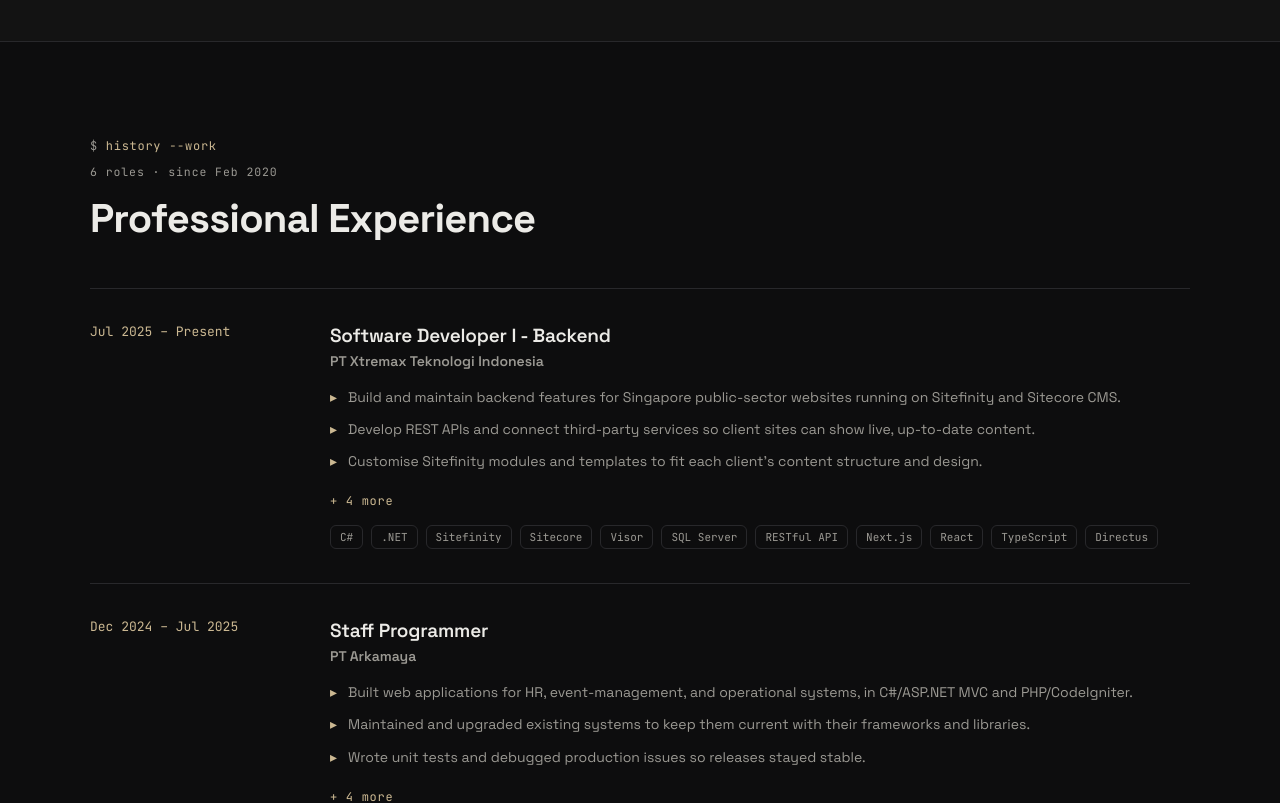
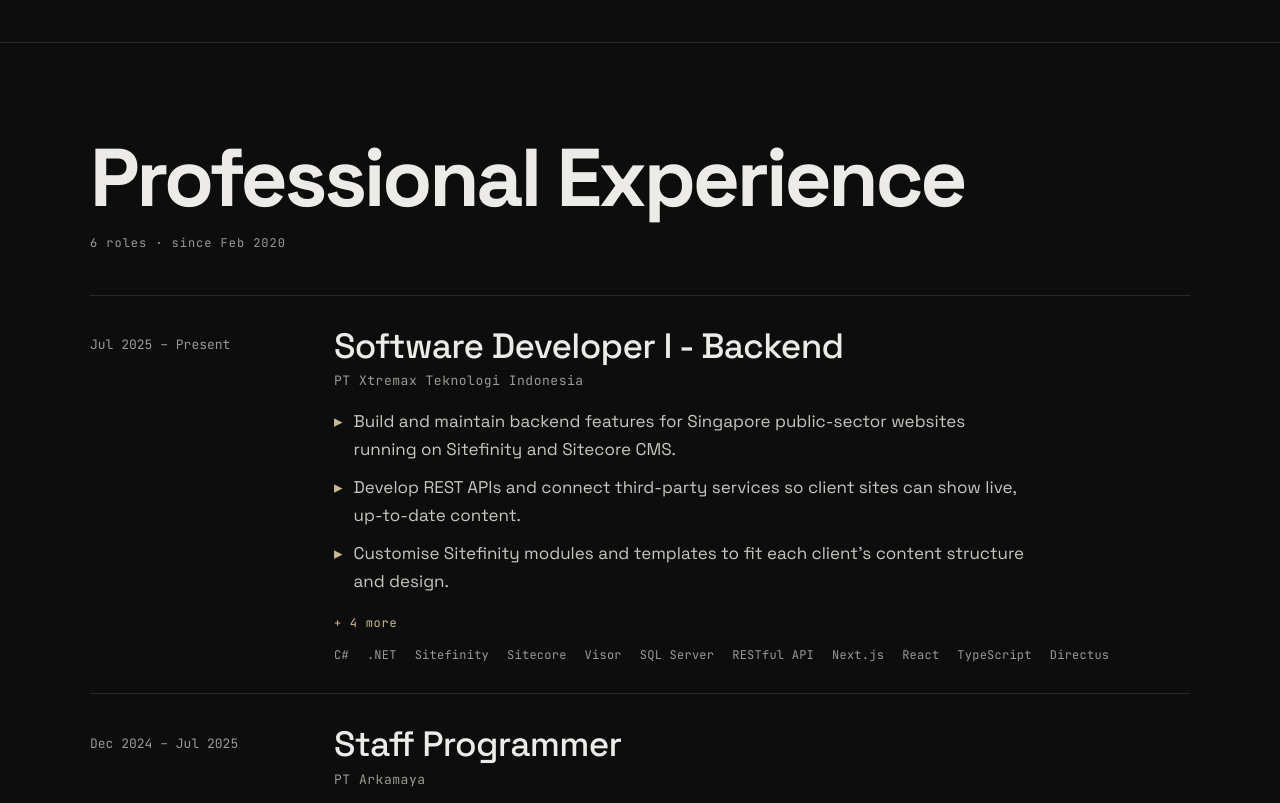
Before and after one commit to jefrykurniaone/porto-jefry, a Next.js app: page /en in a window 1280 px wide. Shown: the part 1620-2423 px from the top of the page. Built offline with nearby package versions, Linux system fonts and the light colour scheme; no server answers.

Commit message:
feat: add the scramble title, reveal primitive and experience rows (#76)

```diff
--- a/src/app/globals.css
+++ b/src/app/globals.css
@@ -331,25 +331,20 @@
     padding: 0 24px;
 }
 
+/* Sections are separated by this hairline alone. `.section-band--alt` no longer
+   changes the background — every section sits on the page's --bg — and has no
+   rule of its own; the class is left in markup until #80 retires it. */
 .section-band {
     border-top: 1px solid var(--line);
-}
-
-/* The 0.35s here, on .panel-card and on the navbar and terminal is the same
-   0.35s <body> uses. Between them they cover essentially the whole viewport, so
-   a theme switch reads as one crossfade instead of a flash with the page field
-   trailing behind it. Deliberately NOT a universal `* { transition: color }`:
-   that would also put a 350ms lag on every link and button hover. */
-.section-band--alt {
-    background: var(--bg2);
-    transition: background 0.35s ease;
 }
 
 .section-inner {
     padding: 96px 24px;
 }
 
-/* The kicker is a shell command now, not an uppercase label, so the 0.2em
+/* Contact's own header is the last user of the kicker (SectionHeader no longer
+   renders one); these two rules go when Contact is restyled (#79).
+   The kicker is a shell command now, not an uppercase label, so the 0.2em
    tracking the Tracking-With-Caps Rule requires no longer applies — that rule is
    about uppercase runs. Code reads tighter; 0.06em keeps `ls -la ~/work` looking
    like something typed rather than something set. */
@@ -367,36 +362,79 @@
     color: var(--muted);
 }
 
-/* The command's output. Real counts read from the data arrays, so a recruiter
+/* SectionHeader: the display title, then the summary Label under it. */
+.section-header {
+    display: flex;
+    flex-direction: column;
+    gap: 18px;
+    margin: 0 0 44px;
+}
+
+/* The summary Label. Real counts read from the data arrays, so a recruiter
    scanning at speed gets the shape of each section before reading any of it. */
 .section-output {
     font-family: var(--font-mono), monospace;
-    font-size: 11.5px;
+    font-size: 12px;
     letter-spacing: 0.08em;
     color: var(--muted);
-    margin: 0 0 14px;
+    margin: 0;
 }
 
+/* `overflow-wrap` breaks a single word wider than a 320px column (the English
+   "Certifications" at the clamp floor) instead of letting it overflow. */
 .section-title {
-    font-size: clamp(28px, 4vw, 40px);
+    font-size: var(--fs-section);
     font-weight: 700;
-    letter-spacing: -0.02em;
-    margin: 0 0 44px;
+    line-height: 0.95;
+    letter-spacing: -0.04em;
+    overflow-wrap: break-word;
+    margin: 0;
 }
 
+/* ScrambleTitle. The real-text layer is in flow and sets the box; the glyph
+   layer is absolutely placed over it, so the scramble cannot shift layout. The
+   glyph layer is empty at rest, and only while the tween fills it is the real
+   text made transparent — colour, not visibility, so the heading's accessible
+   name stays the real title throughout. */
+.scramble-title {
+    position: relative;
+    display: block;
+}
+
+.scramble-title__glyphs {
+    position: absolute;
+    inset: 0;
+    pointer-events: none;
+    /* The glyph set has no spaces, so an unresolved run is one long word;
+       let it wrap inside the title's box rather than run off the side. */
+    overflow-wrap: anywhere;
+}
+
+.scramble-title__glyphs:not(:empty) + .scramble-title__text {
+    color: transparent;
+}
+
+/* A plain Label list item: no pill box. Items are spaced by the row's gap. */
 .chip {
     font-family: var(--font-mono), monospace;
-    font-size: 11px;
+    font-size: 12px;
+    letter-spacing: 0.02em;
     color: var(--muted);
-    border: 1px solid var(--line);
-    border-radius: 6px;
-    padding: 4px 9px;
 }
 
 .chip-row {
     display: flex;
     flex-wrap: wrap;
-    gap: 8px;
+    gap: 6px 18px;
+}
+
+/* The list reset for a `ul.chip-row` of `li.chip`. Zero specificity, so it only
+   beats the user-agent list styles and never a section's own margin on the row,
+   which this block would otherwise override by coming later in the cascade. */
+:where(.chip-row) {
+    margin: 0;
+    padding: 0;
+    list-style: none;
 }
 
 /* Card eyebrow/period pair. Originally Projects-only, also used by Education's
--- a/src/app/styles/sections/experience.css
+++ b/src/app/styles/sections/experience.css
@@ -1,64 +1,92 @@
-/* ── Experience ── */
+/* ── Experience ──
+   Ruled rows, no boxes: a hairline on top of each row, the Labels (period,
+   location) in a narrow left column, the role at the lead size on the right. */
 .exp-row {
     display: grid;
-    grid-template-columns: minmax(170px, 210px) 1fr;
-    gap: 30px;
-    padding: 34px 0;
+    grid-template-columns: minmax(170px, 220px) minmax(0, 1fr);
+    gap: 24px;
+    padding: 30px 0;
     border-top: 1px solid var(--line);
 }
 
 @media (max-width: 640px) {
     .exp-row {
-        grid-template-columns: 1fr;
-        gap: 12px;
+        grid-template-columns: minmax(0, 1fr);
+        gap: 8px;
     }
 }
 
-.exp-period {
+/* Drops the Labels onto the role's first line: the role runs at --fs-lead, so a
+   top-aligned 13px period would sit visibly above it. Scales with the lead step
+   so the two stay level across the clamp. */
+.exp-row__meta {
+    padding-top: calc(var(--fs-lead) * 0.3);
+}
+
+@media (max-width: 640px) {
+    .exp-row__meta {
+        padding-top: 0;
+    }
+}
+
+.exp-period,
+.exp-location {
     font-family: var(--font-mono), monospace;
     font-size: 13px;
-    color: var(--accent-ink);
-    margin: 0 0 6px;
+    color: var(--muted);
+    font-variant-numeric: tabular-nums;
+    margin: 0;
 }
 
 .exp-location {
-    font-family: var(--font-mono), monospace;
-    font-size: 11.5px;
-    color: var(--muted);
-    margin: 0;
+    margin-top: 6px;
     letter-spacing: 0.08em;
     text-transform: uppercase;
 }
 
 .exp-role {
-    font-size: 19px;
-    font-weight: 600;
-    margin: 0 0 4px;
-    letter-spacing: -0.01em;
+    font-size: var(--fs-lead);
+    font-weight: 500;
+    line-height: 1.15;
+    letter-spacing: -0.02em;
+    margin: 0 0 6px;
+    transition: color 0.2s ease;
+}
+
+/* Hover only where hover exists, so a tap on "show more" does not leave the
+   role stuck in the accent colour on a touch screen. */
+@media (hover: hover) {
+    .exp-row:hover .exp-role {
+        color: var(--accent-ink);
+    }
 }
 
 .exp-company {
-    font-size: 14px;
-    font-weight: 600;
+    font-family: var(--font-mono), monospace;
+    font-size: 13px;
+    letter-spacing: 0.04em;
     color: var(--muted);
-    margin: 0 0 16px;
+    margin: 0 0 18px;
 }
 
 .exp-bullets {
     display: flex;
     flex-direction: column;
-    gap: 9px;
+    gap: 10px;
+    max-width: 68ch;
     margin: 0 0 16px;
     padding: 0;
     list-style: none;
 }
 
+/* Reading text: read in full, so it takes the AAA --reading colour and the
+   reading size, not the Label grey. */
 .exp-bullet {
     display: flex;
     gap: 11px;
-    font-size: 14px;
+    font-size: var(--fs-reading);
     line-height: 1.65;
-    color: var(--muted);
+    color: var(--reading);
 }
 
 .exp-bullet__marker {
--- a/src/components/sections/Experience.tsx
+++ b/src/components/sections/Experience.tsx
@@ -5,6 +5,7 @@
 import { experiences, type ExperienceItem } from '@/data/experience';
 import { translatePeriod } from '@/utils/translate-period';
 import SectionHeader from '@/components/ui/SectionHeader';
+import Reveal from '@/components/ui/Reveal';
 
 const MAX_BULLETS = 3;
 
@@ -69,7 +70,7 @@
 function ExperienceRow({ exp, bullets, period }: Readonly<ExperienceRowProps>) {
     return (
         <div className='exp-row'>
-            <div>
+            <div className='exp-row__meta'>
                 <p className='exp-period'>{period}</p>
                 {LOCATIONS_VARY && (
                     <p className='exp-location'>{exp.location}</p>
@@ -80,11 +81,11 @@
                 <p className='exp-company'>{exp.company}</p>
                 <ExpandableBullets bullets={bullets} />
                 {exp.tech && (
-                    <div className='chip-row'>
+                    <ul className='chip-row'>
                         {exp.tech.map((tech) => (
-                            <span key={tech} className='chip'>{tech}</span>
+                            <li key={tech} className='chip'>{tech}</li>
                         ))}
-                    </div>
+                    </ul>
                 )}
             </div>
         </div>
@@ -104,7 +105,6 @@
             className='section-band'>
             <div className='container-page section-inner'>
                 <SectionHeader
-                    command='history --work'
                     title={t('title')}
                     titleId='experience-title'
                     output={t('summary', {
@@ -112,7 +112,7 @@
                         since: translatePeriod(careerStart(), locale),
                     })}
                 />
-                <div>
+                <Reveal className='exp-rows'>
                     {experiences.map((exp) => (
                         <ExperienceRow
                             key={exp.id}
@@ -124,7 +124,7 @@
                             )}
                         />
                     ))}
-                </div>
+                </Reveal>
             </div>
         </section>
     );
--- /dev/null
+++ b/src/components/ui/Reveal.tsx
@@ -0,0 +1,84 @@
+'use client';
+
+import { useCallback, useRef, type ReactNode } from 'react';
+import { gsap, registerMotion, ScrollTrigger, useGSAP, MOTION_OK } from '@/utils/motion';
+
+/** Each item rises this far, in px, as it fades in. */
+const RISE = 28;
+const DURATION = 0.7;
+const STAGGER = 0.08;
+/** 8% into the viewport: the item's top has crossed 92% of the viewport height. */
+const START = 'top 92%';
+
+interface RevealProps {
+    children: ReactNode;
+    /** The wrapper element. `ul` / `ol` keep list semantics when the items are `li`. */
+    as?: 'div' | 'ul' | 'ol';
+    /** Class for the wrapper element, e.g. the section's own grid or list class. */
+    className?: string;
+}
+
+/**
+ * Batches `items` so each group that crosses the start line together rises in
+ * once, staggered. `once: true` kills each trigger after it fires. The hidden starting state is written by the `from` tween at
+ * the moment it runs and cleared when it finishes, so nothing is ever left
+ * hidden waiting for a trigger.
+ */
+function revealOnce(items: Element[], contextSafe: gsap.ContextSafeFunc | undefined): void {
+    const rise = (batch: Element[]) => {
+        gsap.from(batch, {
+            y: RISE,
+            // Opacity, not autoAlpha: `visibility: hidden` would drop the item
+            // from the accessibility tree and the tab order mid-rise.
+            opacity: 0,
+            duration: DURATION,
+            stagger: STAGGER,
+            ease: 'power2.out',
+            // A leftover inline transform would make each item a containing
+            // block and stacking context for good; the rest state is CSS.
+            clearProps: 'transform,opacity',
+        });
+    };
+    ScrollTrigger.batch(items, {
+        start: START,
+        once: true,
+        // Wrapped so the tween, created later on scroll, still belongs to the
+        // matchMedia context and is reverted with it if reduced motion turns on.
+        onEnter: (contextSafe?.(rise) ?? rise) as typeof rise,
+    });
+}
+
+/**
+ * Animates each direct child once, the first time it enters the viewport: up
+ * from 28px below and from transparent, staggered. Put one item per direct
+ * child. Children are collected on mount; items added later render at rest.
+ *
+ * The CSS resting state is fully visible. Without JavaScript, before hydration
+ * and under reduced motion no tween exists, so every item is simply there.
+ */
+export default function Reveal({ children, as = 'div', className }: Readonly<RevealProps>) {
+    const rootRef = useRef<HTMLElement | null>(null);
+    // A callback ref, because one element type serves all three tags: an
+    // object ref typed for one of them is not assignable to the others.
+    const setRoot = useCallback((node: HTMLElement | null) => {
+        rootRef.current = node;
+    }, []);
+
+    useGSAP(() => {
+        registerMotion();
+        const root = rootRef.current;
+        if (!root) {
+            return;
+        }
+        gsap.matchMedia().add(MOTION_OK, (_context, contextSafe) => {
+            revealOnce(Array.from(root.children), contextSafe);
+        });
+    });
+
+    const Tag = as;
+    return (
+        <Tag ref={setRoot} className={className}>
+            {children}
+        </Tag>
+    );
+}
--- /dev/null
+++ b/src/components/ui/ScrambleTitle.tsx
@@ -0,0 +1,82 @@
+'use client';
+
+import { useRef } from 'react';
+import { gsap, registerMotion, useGSAP, MOTION_OK } from '@/utils/motion';
+
+/** The glyphs the title resolves out of: the owner's initials plus code punctuation. */
+const SCRAMBLE_CHARS = 'JKEFRYNXTDV#/+*';
+const SCRAMBLE_DURATION = 1.1;
+/** How far into the viewport the title's top must be before it scrambles. */
+const SCRAMBLE_START = 'top 85%';
+
+interface ScrambleTitleProps {
+    /** The real title. Rendered as plain text, and the only text assistive technology reads. */
+    text: string;
+}
+
+/**
+ * Scrambles `glyphs` into `text` once, when `root` first scrolls into view.
+ * `once: true` kills the trigger after it fires, so scrolling away and back
+ * never replays it.
+ */
+function scrambleOnce(root: HTMLElement, glyphs: HTMLElement, text: string): void {
+    gsap.to(glyphs, {
+        duration: SCRAMBLE_DURATION,
+        scrambleText: {
+            text,
+            chars: SCRAMBLE_CHARS,
+            speed: 0.5,
+            // Full-length glyphs from the first frame, rather than growing from
+            // nothing, so the title reads as resolving rather than typing.
+            tweenLength: false,
+        },
+        // Hand the title back to the real text layer once it has resolved.
+        onComplete: () => {
+            glyphs.textContent = '';
+        },
+        // The trigger is the in-flow wrapper, never the empty glyph layer, whose
+        // zero-size box would fire at page load.
+        scrollTrigger: { trigger: root, start: SCRAMBLE_START, once: true },
+    });
+}
+
+/**
+ * A heading's text that scrambles into place once, the first time it scrolls
+ * into view. Place it inside the heading element; it renders spans, not a heading.
+ *
+ * Two layers, so the scramble never reaches assistive technology:
+ *
+ * - `.scramble-title__text` holds the real title and stays in the accessibility
+ *   tree the whole time. It also sets the box, so nothing around it moves.
+ * - `.scramble-title__glyphs` is `aria-hidden`, absolutely positioned over the
+ *   real text, and empty at rest. Only the running tween fills it; while it
+ *   holds glyphs, CSS makes the real text transparent (never `visibility`, which
+ *   would drop it from the accessibility tree).
+ *
+ * Without JavaScript, before hydration and under reduced motion the glyph layer
+ * stays empty, so the title is plain text.
+ */
+export default function ScrambleTitle({ text }: Readonly<ScrambleTitleProps>) {
+    const rootRef = useRef<HTMLSpanElement>(null);
+    const glyphsRef = useRef<HTMLSpanElement>(null);
+
+    useGSAP(
+        () => {
+            registerMotion();
+            const root = rootRef.current;
+            const glyphs = glyphsRef.current;
+            if (!root || !glyphs) {
+                return;
+            }
+            gsap.matchMedia().add(MOTION_OK, () => scrambleOnce(root, glyphs, text));
+        },
+        { dependencies: [text], revertOnUpdate: true },
+    );
+
+    return (
+        <span ref={rootRef} className='scramble-title'>
+            <span ref={glyphsRef} className='scramble-title__glyphs' aria-hidden='true' />
+            <span className='scramble-title__text'>{text}</span>
+        </span>
+    );
+}
--- a/src/components/ui/SectionHeader.tsx
+++ b/src/components/ui/SectionHeader.tsx
@@ -1,43 +1,40 @@
+import ScrambleTitle from '@/components/ui/ScrambleTitle';
+
 interface SectionHeaderProps {
     /**
-     * The shell command this section stands for. Deliberately untranslated —
-     * commands are code, exactly like `$ whoami` inside the About terminal, and
-     * the localized name of the section is the `<h2>` directly below it.
+     * Ignored. The terminal-prompt kicker it fed is gone; the prop stays
+     * optional only until every caller has dropped it, then it is removed (#80).
      */
-    command: string;
+    command?: string;
     /** Localized section name. Also the accessible name of the section. */
     title: string;
     /** Id for the `<section aria-labelledby>` that wraps this header. */
     titleId: string;
     /**
-     * The command's "output": a derived, localized count line. Real numbers read
-     * from the data arrays, never hand-maintained, so the line cannot drift from
-     * the content beneath it.
+     * A derived, localized summary line, set as a Label under the title. Real
+     * numbers read from the data arrays, never hand-maintained, so the line
+     * cannot drift from the content beneath it.
      */
     output?: string;
 }
 
 /**
- * Replaces the `01 /`, `02 /` numbered eyebrows. The sequence carried no
- * information a reader needed, and it left the terminal voice stranded in the
- * hero and About while five sections below spoke in generic portfolio grammar.
- * The prompt glyph is `aria-hidden`: it is punctuation for the eye, and a screen
- * reader announcing "dollar sign" before every section name is noise.
+ * A display-type section title that scrambles into place once, on first entry,
+ * with the optional summary line under it. The `<h2>`'s accessible text is the
+ * real title at all times; see `ScrambleTitle` for how the two layers split.
+ * Stays a server-renderable component: only `ScrambleTitle` runs on the client.
  */
 export default function SectionHeader({
-    command,
     title,
     titleId,
     output,
 }: Readonly<SectionHeaderProps>) {
     return (
-        <header>
-            <p className='section-kicker'>
-                <span className='section-kicker__prompt' aria-hidden='true'>$</span>{' '}
-                {command}
-            </p>
+        <header className='section-header'>
+            <h2 id={titleId} className='section-title'>
+                <ScrambleTitle text={title} />
+            </h2>
             {output && <p className='section-output'>{output}</p>}
-            <h2 id={titleId} className='section-title'>{title}</h2>
         </header>
     );
 }
```
